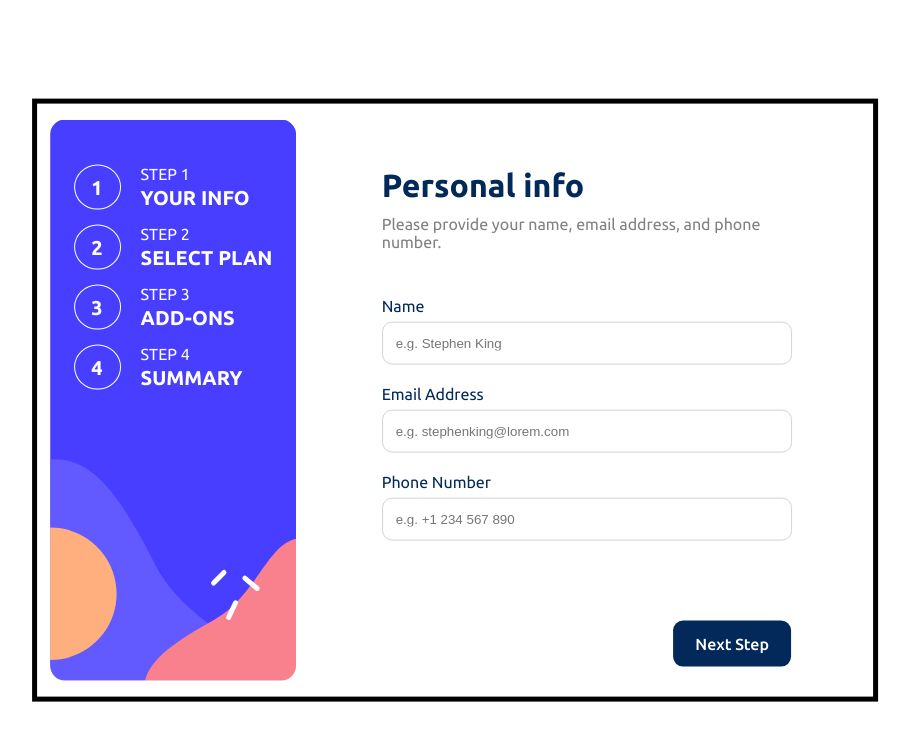
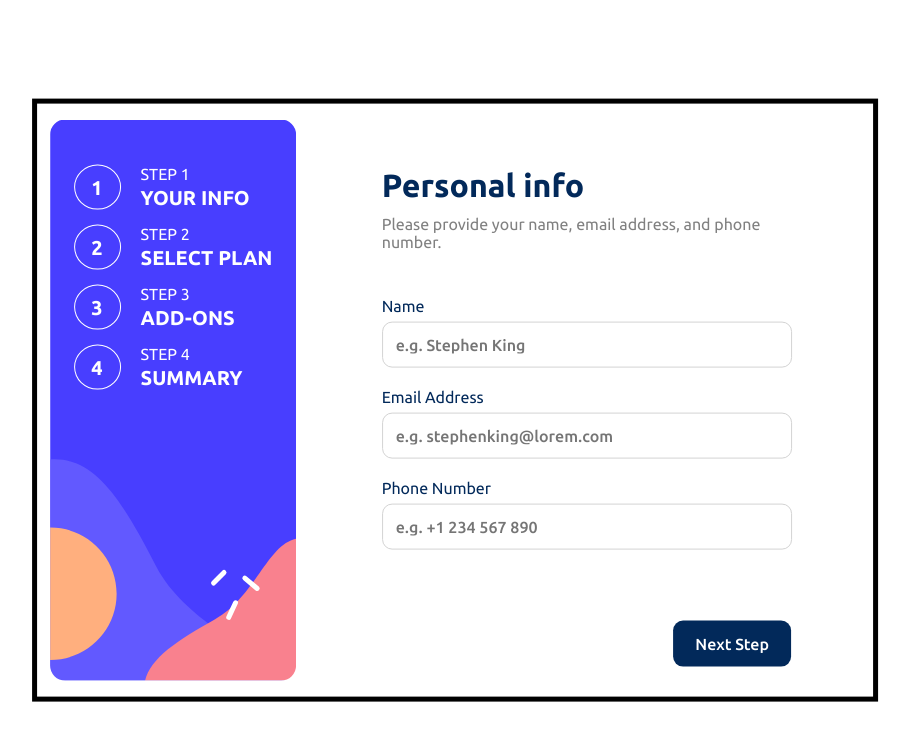
Before and after one commit to lilygo92/multi-step-form, a React (Create React App) app: page / in a window 1280 px wide. Shown: the top 740 px of the page, without its empty margins (185-1095 px from the left). Built offline with nearby package versions, Linux system fonts and the light colour scheme.

Commit message:
Fix font for personal info input fields

```diff
--- a/src/App.scss
+++ b/src/App.scss
@@ -1,4 +1,8 @@
 @import url("https://fonts.googleapis.com/css2?family=Ubuntu:wght@400;500;700");
+
+* {
+  font-family: 'Ubuntu', sans-serif;
+}
 
 .container {
   width: 65.3%;
@@ -14,7 +18,6 @@
   justify-content: space-evenly;
   align-items: center;
   font-size: 16px;
-  font-family: 'Ubuntu', sans-serif;
 }
 
 .sidebar {
@@ -113,7 +116,15 @@ ol li::before {
       padding: 13px;
       border: lightgray solid 1px;
       border-radius: 10px;
+      font-weight: 500;
+      font-size: 1rem;
     }
+
+    input::placeholder {
+      font-weight: 500;
+      font-size: 1rem;
+    }
+
   }
 
   &--select-plan {
```
